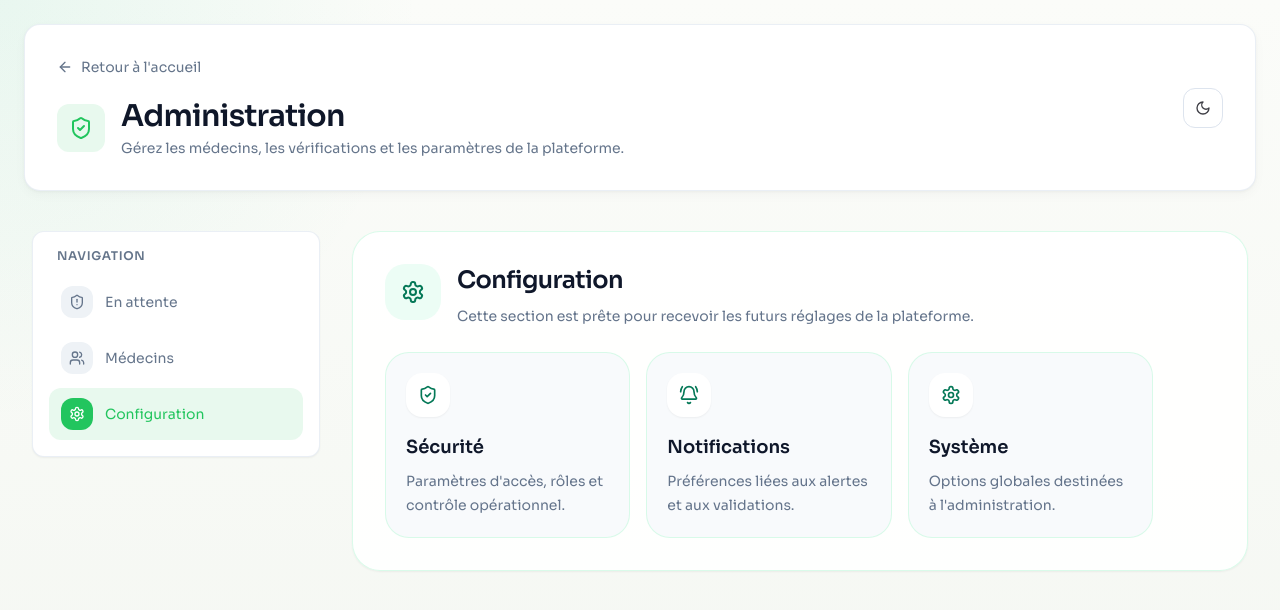
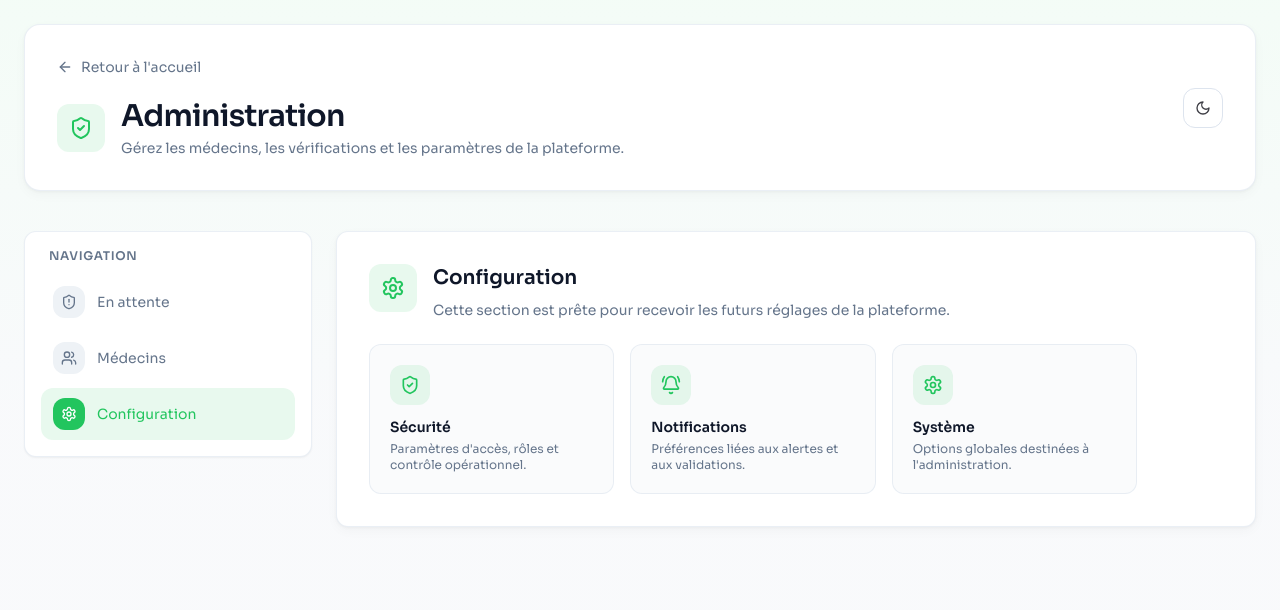
Before and after one commit to aziziabdallahesmail-ensia/software_project, a Next.js app: page /admin/configuration in a window 1280 px wide. Shown: the top 610 px of the page. Built offline with nearby package versions, Linux system fonts and the light colour scheme; no server answers.

Commit message:
refactor: update layout and styling in ConfigurationPage and PendingVerificationPage for improved readability and user experience

```diff
--- a/app/(index)/admin/configuration/page.tsx
+++ b/app/(index)/admin/configuration/page.tsx
@@ -1,27 +1,28 @@
-/* eslint-disable @typescript-eslint/no-explicit-any */
 import { AdminHeader } from "@/components/admin/admin-header";
 import { AdminSidebar } from "@/components/admin/admin-sidebar";
 import { Settings, ShieldCheck, BellRing } from "lucide-react";
+import { Card, CardContent } from "@/components/ui/card";
 
 export default function ConfigurationPage() {
   return (
-    <div className="min-h-screen bg-[radial-gradient(circle_at_top_left,_rgba(16,185,129,0.08),_transparent_28%),linear-gradient(180deg,_rgba(251,252,249,1)_0%,_rgba(244,247,242,1)_100%)] dark:bg-[radial-gradient(circle_at_top_left,_rgba(16,185,129,0.14),_transparent_24%),linear-gradient(180deg,_rgba(11,15,14,1)_0%,_rgba(8,11,10,1)_100%)]">
+    <div className="min-h-screen bg-gradient-to-b from-primary/5 via-background to-background">
       <AdminHeader />
-      <main className="max-w-7xl mx-auto px-4 sm:px-6 lg:px-8 py-6">
-        <div className="flex flex-col gap-8 lg:flex-row">
+      <main className="max-w-7xl mx-auto px-4 lg:px-6 py-6">
+        <div className="flex flex-col gap-6 lg:flex-row">
           <AdminSidebar />
           <section className="flex-1">
-            <div className="rounded-[1.75rem] border border-emerald-100/80 bg-white/90 p-6 shadow-sm dark:border-emerald-900/40 dark:bg-slate-950/70 md:p-8">
+            <Card>
+              <CardContent className="p-6 lg:p-8">
                 <div className="max-w-3xl space-y-6">
                   <div className="flex items-start gap-4">
-                  <div className="flex h-14 w-14 items-center justify-center rounded-[1.25rem] bg-emerald-50 text-emerald-700 dark:bg-emerald-950/40 dark:text-emerald-300">
+                    <div className="icon-container icon-container-lg">
                       <Settings className="h-6 w-6" />
                     </div>
                     <div>
-                    <h2 className="text-2xl font-semibold tracking-tight text-slate-900 dark:text-slate-50">
+                      <h2 className="text-xl font-semibold text-foreground">
                         Configuration
                       </h2>
-                    <p className="mt-2 text-sm leading-6 text-slate-500 dark:text-slate-400">
+                      <p className="text-sm text-muted-foreground mt-2">
                         Cette section est prête pour recevoir les futurs réglages
                         de la plateforme.
                       </p>
@@ -46,7 +47,8 @@ export default function ConfigurationPage() {
                     />
                   </div>
                 </div>
-            </div>
+              </CardContent>
+            </Card>
           </section>
         </div>
       </main>
@@ -59,21 +61,17 @@ function PreviewCard({
   title,
   description,
 }: {
-  icon: any;
+  icon: React.ComponentType<{ className?: string }>;
   title: string;
   description: string;
 }) {
   return (
-    <div className="rounded-[1.5rem] border border-emerald-100/80 bg-slate-50 p-5 dark:border-emerald-900/40 dark:bg-slate-900/80">
-      <div className="mb-4 flex h-11 w-11 items-center justify-center rounded-2xl bg-white text-emerald-700 shadow-sm dark:bg-slate-950 dark:text-emerald-300">
+    <div className="metric-card">
+      <div className="icon-container icon-container-md mb-3">
         <Icon className="h-5 w-5" />
       </div>
-      <h3 className="text-lg font-semibold text-slate-900 dark:text-slate-50">
-        {title}
-      </h3>
-      <p className="mt-2 text-sm leading-6 text-slate-500 dark:text-slate-400">
-        {description}
-      </p>
+      <h3 className="text-sm font-semibold text-foreground">{title}</h3>
+      <p className="text-xs text-muted-foreground mt-1">{description}</p>
     </div>
   );
 }
--- a/app/(index)/admin/page.tsx
+++ b/app/(index)/admin/page.tsx
@@ -10,10 +10,10 @@ export default async function AdminDashboardPage() {
   ]);
 
   return (
-    <div className="min-h-screen bg-[radial-gradient(circle_at_top_left,_rgba(16,185,129,0.08),_transparent_28%),linear-gradient(180deg,_rgba(251,252,249,1)_0%,_rgba(244,247,242,1)_100%)] dark:bg-[radial-gradient(circle_at_top_left,_rgba(16,185,129,0.14),_transparent_24%),linear-gradient(180deg,_rgba(11,15,14,1)_0%,_rgba(8,11,10,1)_100%)]">
+    <div className="min-h-screen bg-gradient-to-b from-primary/5 via-background to-background">
       <AdminHeader />
-      <main className="max-w-7xl mx-auto px-4 sm:px-6 lg:px-8 py-6">
-        <div className="flex flex-col lg:flex-row gap-8">
+      <main className="max-w-7xl mx-auto px-4 lg:px-6 py-6">
+        <div className="flex flex-col lg:flex-row gap-6">
           <AdminSidebar pendingCount={pendingDoctors.length} />
           <DoctorsList initialDoctors={doctors} />
         </div>
--- a/app/(index)/admin/pending-verification/page.tsx
+++ b/app/(index)/admin/pending-verification/page.tsx
@@ -7,10 +7,10 @@ export default async function PendingVerificationPage() {
   const doctors = await getPendingDoctors();
 
   return (
-    <div className="min-h-screen bg-[radial-gradient(circle_at_top_left,_rgba(16,185,129,0.08),_transparent_28%),linear-gradient(180deg,_rgba(251,252,249,1)_0%,_rgba(244,247,242,1)_100%)] dark:bg-[radial-gradient(circle_at_top_left,_rgba(16,185,129,0.14),_transparent_24%),linear-gradient(180deg,_rgba(11,15,14,1)_0%,_rgba(8,11,10,1)_100%)]">
+    <div className="min-h-screen bg-gradient-to-b from-primary/5 via-background to-background">
       <AdminHeader />
-      <main className="max-w-7xl mx-auto px-4 sm:px-6 lg:px-8 py-6">
-        <div className="flex flex-col lg:flex-row gap-8">
+      <main className="max-w-7xl mx-auto px-4 lg:px-6 py-6">
+        <div className="flex flex-col lg:flex-row gap-6">
           <AdminSidebar pendingCount={doctors.length} />
           <PendingDoctorsList initialDoctors={doctors} />
         </div>
```
Lines whose indentation alone changed are shown as unchanged.
